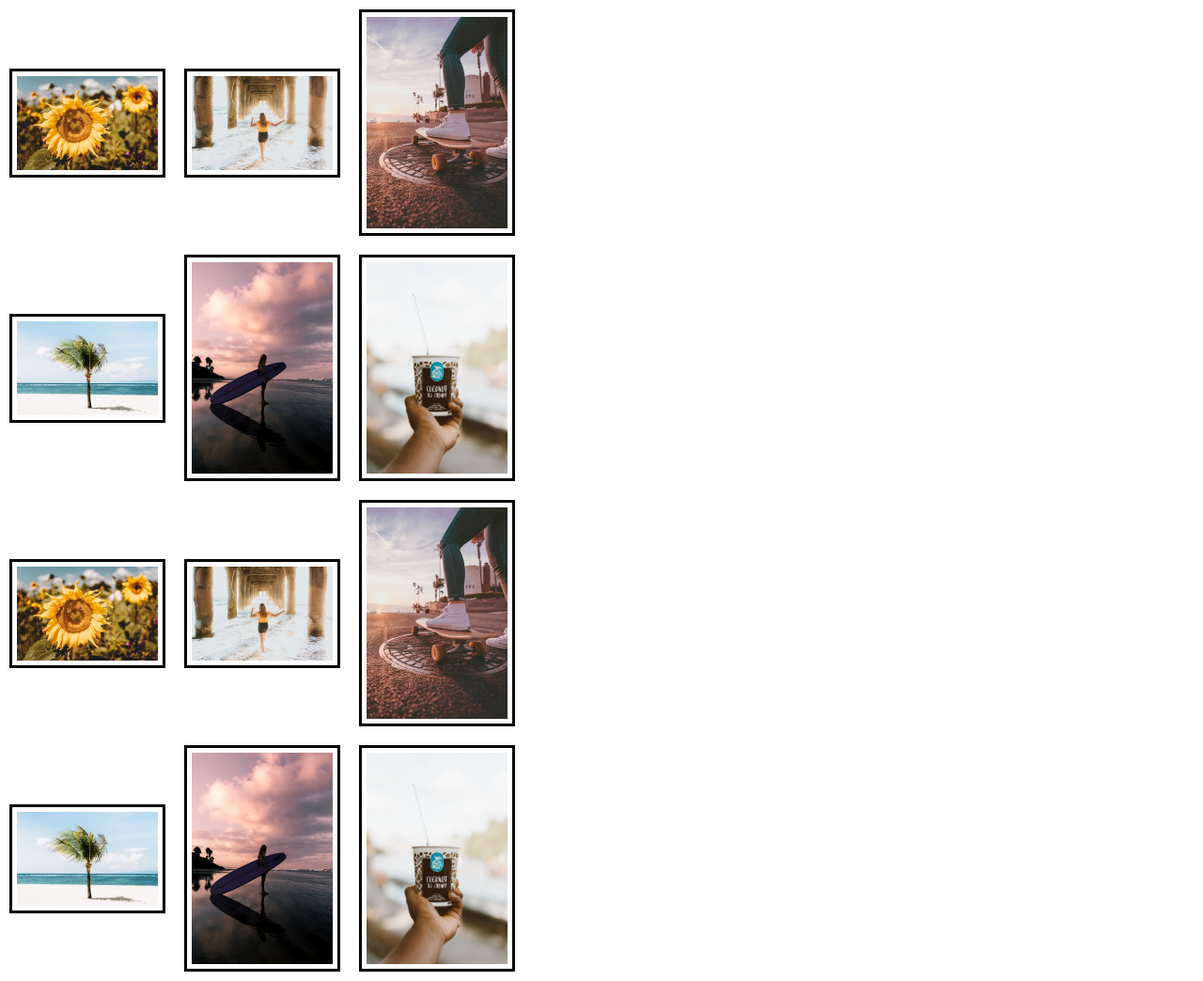
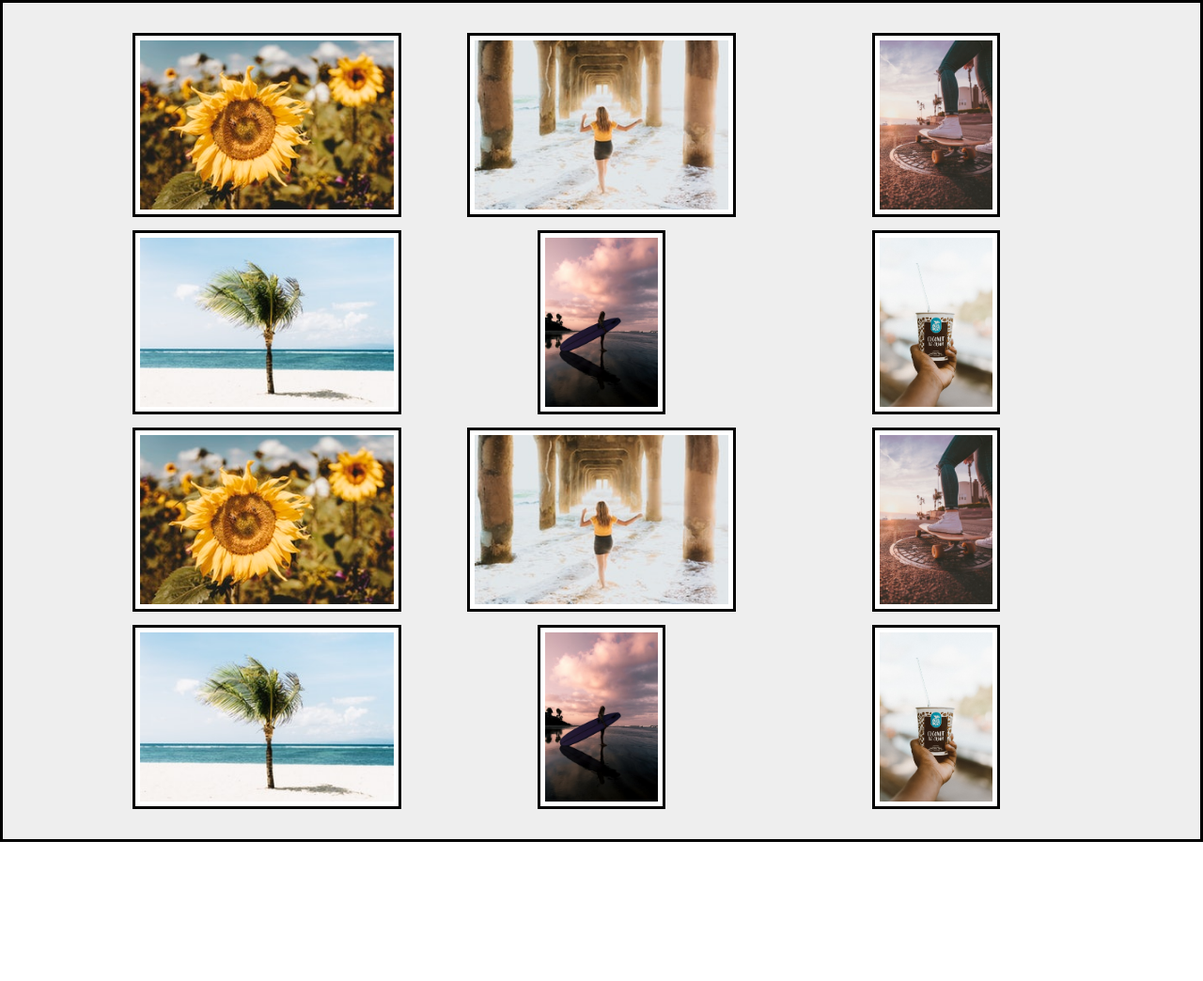
Before and after one commit to vovabullet/web, a plain HTML site: page HTML+CSS/lab3/5.html in a window 1280 px wide. Shown: the whole page at 94% size. After the commit the page ends 896 px from the top, so only its background shows below. Drawn offline with Linux system fonts and the light colour scheme.

Commit message:
lab 3 fix

```diff
--- a/HTML+CSS/lab3/5.html
+++ b/HTML+CSS/lab3/5.html
@@ -8,43 +8,61 @@
         body {
             margin: 0;
         }
+        section {
+            background-color: #EEE;
+            border: solid;
+            padding: 20px 50px;
+            height: 100%;
+        }
         .gallery {
-            display: flex;
-            align-items: center;
-            list-style: none;
+            text-align: center;
             padding: 0;
+            margin: 10px 0;
+        }
+        .gallery li {
+            display: inline-block;
+            width: 30%;
+            height: 200px;
+            position: relative;
+            vertical-align: top;
+            font-size: 16px;
+            box-sizing: border-box;
         }
         .gallery img {
+            position: absolute;
+            top: 50%;
+            left: 50%;
+            transform: translate(-50%, -50%);
+            max-width: 90%;
+            max-height: 90%;
+            border: 0.2rem black solid;
             padding: 5px;
-            border: 0.2rem black solid;
             background-color: white;
-            margin: 10px;
-            max-width: 150px;
         }
     </style>
 </head>
 <body>
     <section>
-        <div class="gallery">
-            <img src="./5/picture1.jpg" alt="">
-            <img src="./5/picture2.jpg" alt="">
-            <img src="./5/picture3.jpg" alt="">
-        </div>
-        <div class="gallery">
-            <img src="./5/picture4.jpg" alt="">
-            <img src="./5/picture5.jpg" alt="">
-            <img src="./5/picture6.jpg" alt="">
-        </div>
-        <div class="gallery">
-            <img src="./5/picture1.jpg" alt="">
-            <img src="./5/picture2.jpg" alt="">
-            <img src="./5/picture3.jpg" alt="">
-        </div>
-        <div class="gallery">
-            <img src="./5/picture4.jpg" alt="">
-            <img src="./5/picture5.jpg" alt="">
-            <img src="./5/picture6.jpg" alt="">
-        </div>
+        <ul class="gallery">
+            <li><img src="./5/picture1.jpg" alt=""></li>
+            <li><img src="./5/picture2.jpg" alt=""></li>
+            <li><img src="./5/picture3.jpg" alt=""></li>
+        </ul>
+        <ul class="gallery">
+            <li><img src="./5/picture4.jpg" alt=""></li>
+            <li><img src="./5/picture5.jpg" alt=""></li>
+            <li><img src="./5/picture6.jpg" alt=""></li>
+        </ul>
+        <ul class="gallery">
+            <li><img src="./5/picture1.jpg" alt=""></li>
+            <li><img src="./5/picture2.jpg" alt=""></li>
+            <li><img src="./5/picture3.jpg" alt=""></li>
+        </ul>
+        <ul class="gallery">
+            <li><img src="./5/picture4.jpg" alt=""></li>
+            <li><img src="./5/picture5.jpg" alt=""></li>
+            <li><img src="./5/picture6.jpg" alt=""></li>
+        </ul>
     </section>
 </body>
 </html>
```
Also changed, not shown: HTML+CSS/lab3/1.html (added, +22 -0 lines), HTML+CSS/lab3/2.html (+3 -2 lines), HTML+CSS/lab3/3.html (+2 -1 lines), 1 other file.
